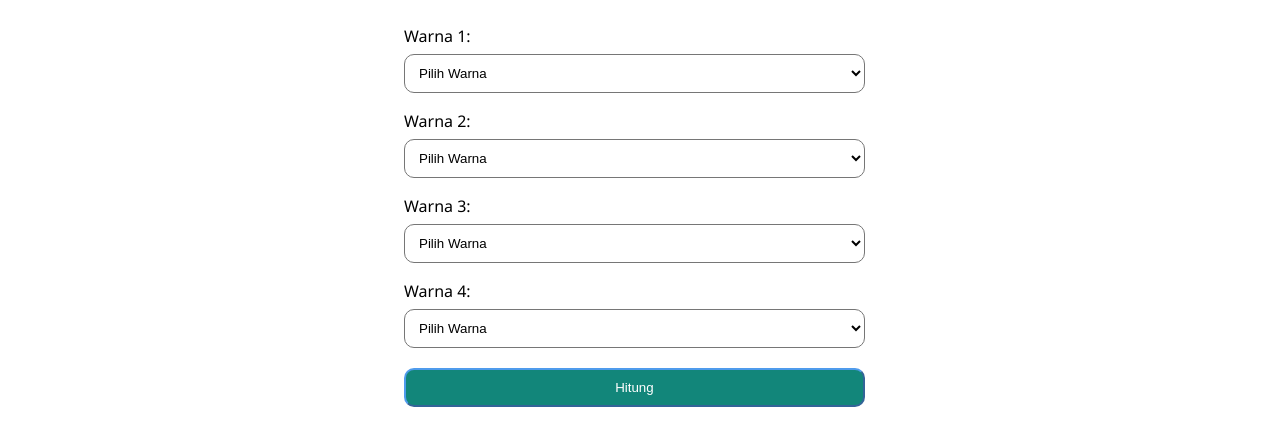
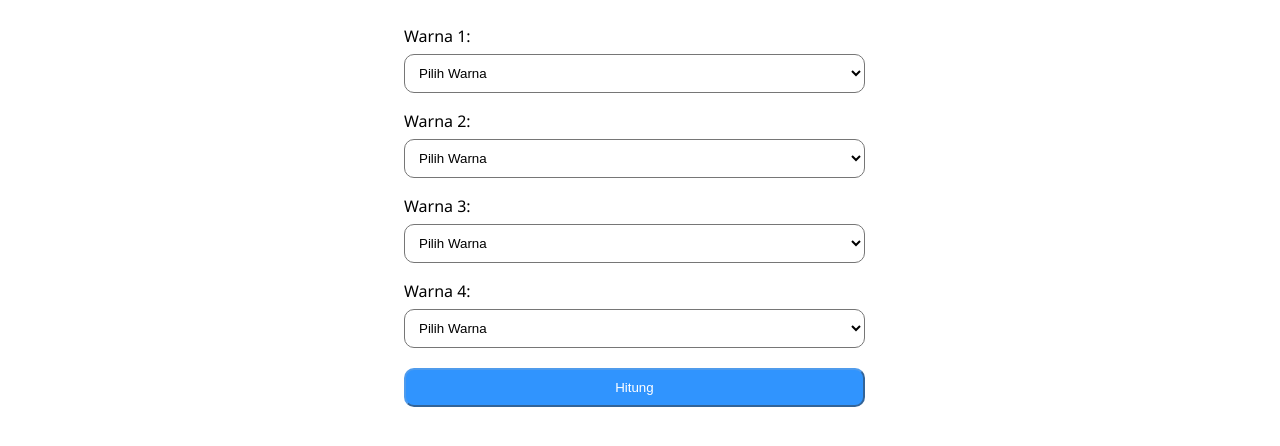
Before and after one commit to ajiekusumadhany/hitung-resistor, a plain HTML site: page index.html in a window 1280 px wide. In both pictures the pointer is over the button "Hitung". Shown: the part 64-510 px from the top of the page. Drawn offline with Linux system fonts and the light colour scheme.

Commit message:
ganti warna

```diff
--- a/style.css
+++ b/style.css
@@ -177,7 +177,7 @@ button {
   padding: 10px;
 }
 button:hover {
-  background-color: #12867a;
+  background-color: #3094fe;
 }
 @media only screen and (min-width: 1000px) {
   .pilihwarna {
@@ -197,6 +197,6 @@ button:hover {
     margin-top: 0px;
   }
   button:hover {
-    background-color: #12867a;
+    background-color: #3094fe;
   }
 }
```
